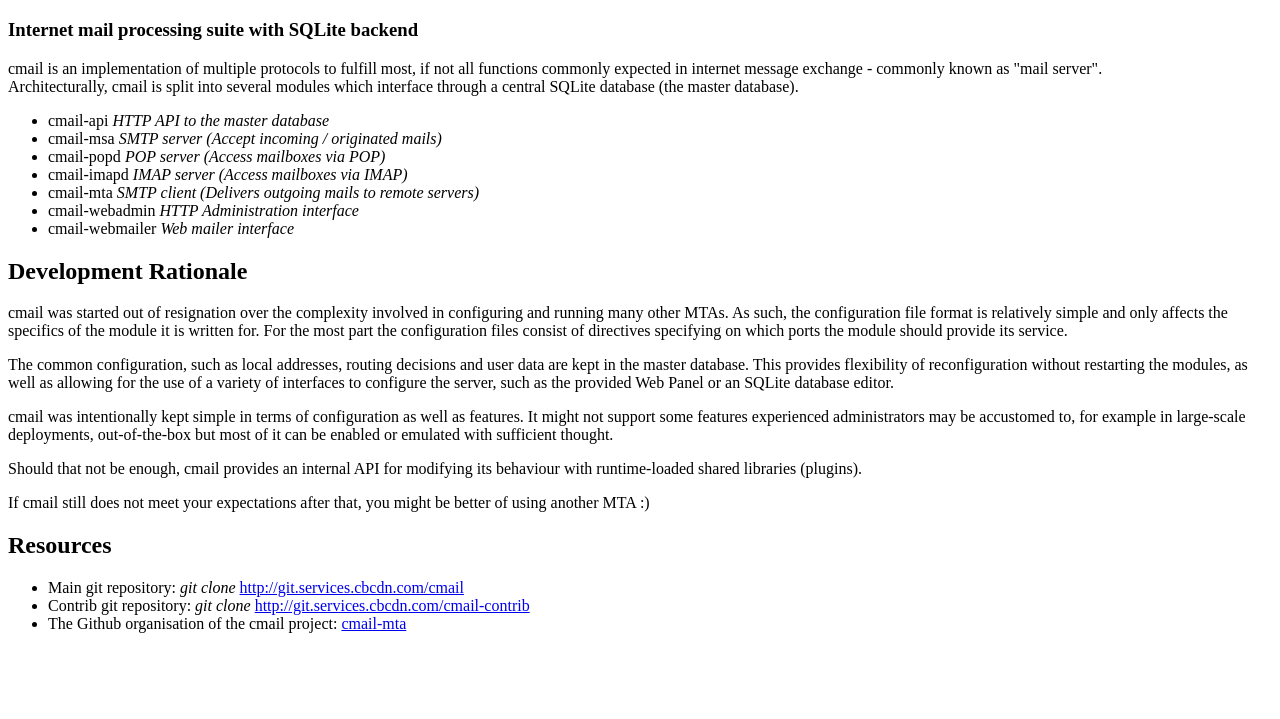
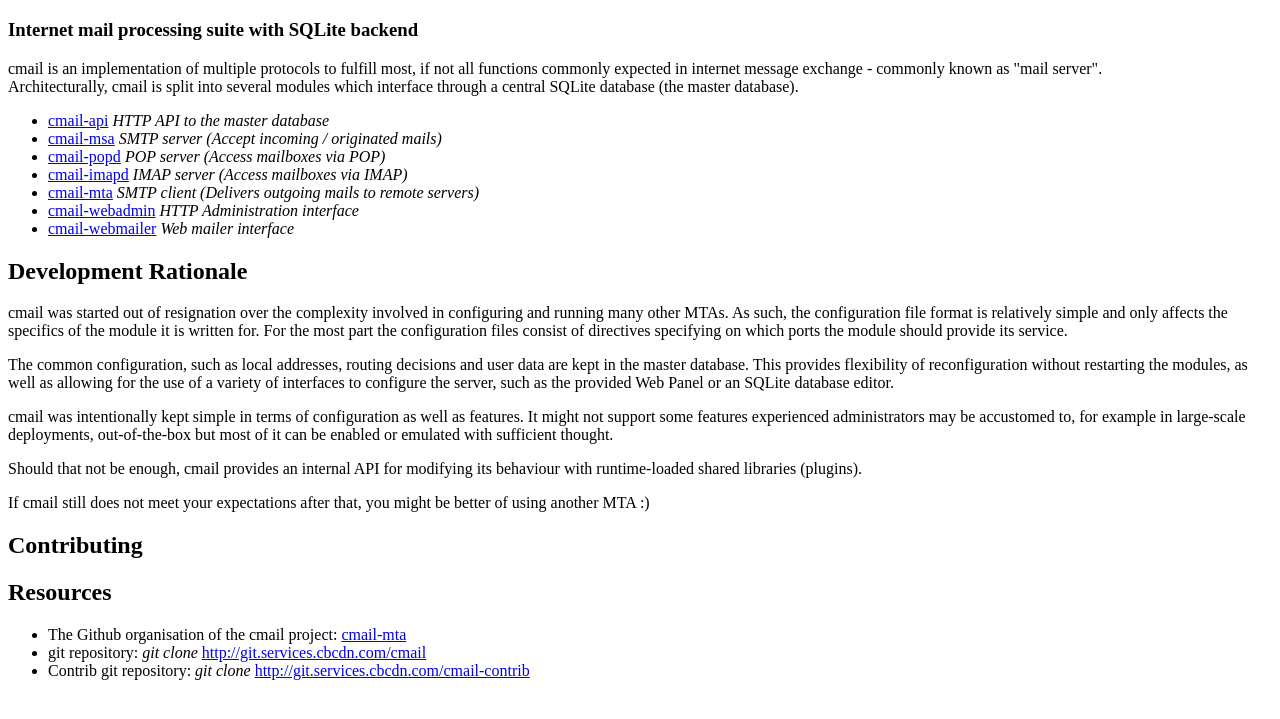
Before and after one commit to cmail-mta/homepage, a plain HTML site: page index.htm in a window 1280 px wide. Shown: the part 61-780 px from the top of the page. Drawn offline with Linux system fonts and the light colour scheme.

Commit message:
add some more subpages

```diff
--- a/index.htm
+++ b/index.htm
@@ -24,13 +24,13 @@
 			  Architecturally, cmail is split into several modules which interface through
 			  a central SQLite database (the master database).
 			  <ul>
-				  <li>cmail-api <i>HTTP API to the master database</i></li>
-				  <li>cmail-msa <i>SMTP server (Accept incoming / originated mails)</i></li>
-				  <li>cmail-popd <i>POP server (Access mailboxes via POP)</i></li>
-				  <li>cmail-imapd <i>IMAP server (Access mailboxes via IMAP)</i></li>
-				  <li>cmail-mta <i>SMTP client (Delivers outgoing mails to remote servers)</i></li>
-				  <li>cmail-webadmin <i>HTTP Administration interface</i></li>
-				  <li>cmail-webmailer <i>Web mailer interface</i></li>
+				  <li><a href="api.htm">cmail-api</a>			<i>HTTP API to the master database</i></li>
+				  <li><a href="msa.htm">cmail-msa</a>			<i>SMTP server (Accept incoming / originated mails)</i></li>
+				  <li><a href="popd.htm">cmail-popd</a>			<i>POP server (Access mailboxes via POP)</i></li>
+				  <li><a href="imapd.htm">cmail-imapd</a>		<i>IMAP server (Access mailboxes via IMAP)</i></li>
+				  <li><a href="mta.htm">cmail-mta</a>			<i>SMTP client (Delivers outgoing mails to remote servers)</i></li>
+				  <li><a href="webadmin.htm">cmail-webadmin</a>		<i>HTTP Administration interface</i></li>
+				  <li><a href="webmailer.htm">cmail-webmailer</a>	<i>Web mailer interface</i></li>
 			  </ul>
 		</div>
 
@@ -61,11 +61,16 @@
 		</div>
 
 		<div>
+			<h2>Contributing</h2>
+
+		</div>
+
+		<div>
 			<h2>Resources</h2>
 			<ul>
-				<li>Main git repository: <i>git clone</i> <a href="http://git.services.cbcdn.com/cmail">http://git.services.cbcdn.com/cmail</a></li>
+				<li>The Github organisation of the cmail project: <a href="https://github.com/cmail-mta/">cmail-mta</a></li>
+				<li>git repository: <i>git clone</i> <a href="http://git.services.cbcdn.com/cmail">http://git.services.cbcdn.com/cmail</a></li>
 				<li>Contrib git repository: <i>git clone</i> <a href="http://git.services.cbcdn.com/cmail-contrib">http://git.services.cbcdn.com/cmail-contrib</a></li>
-				<li>The Github organisation of the cmail project: <a href="https://github.com/cmail-mta/">cmail-mta</a></li>
 			</ul>
 		</div>
 	</body>
```
